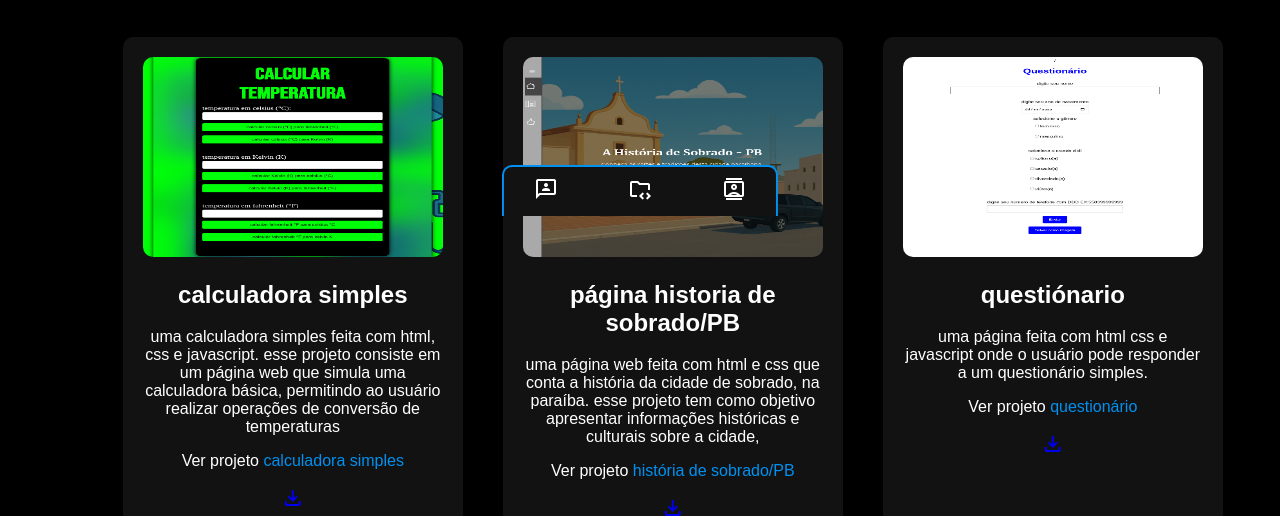
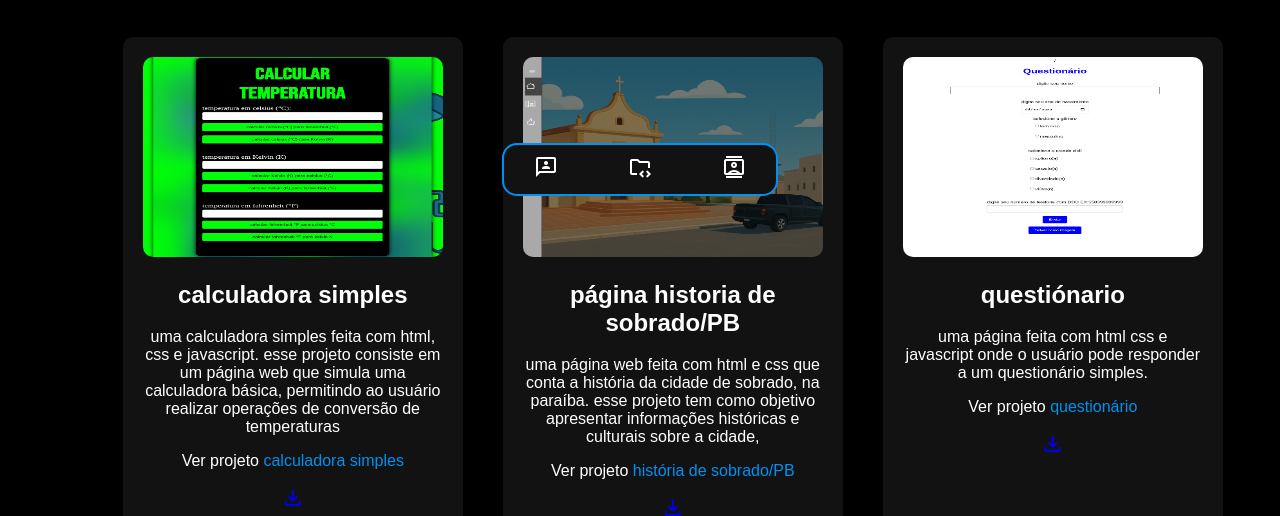
Before and after one commit to Raf693/portif-lio, a plain HTML site: page index.html in a window 1280 px wide. Shown: the part 584-1100 px from the top of the page. Drawn offline with nearby package versions, Linux system fonts and the light colour scheme; a web font is replaced by a local one.

Commit message:
pequenas mudanças no visual

```diff
--- a/index.html
+++ b/index.html
@@ -42,18 +42,15 @@
 
        .btn{
          position: fixed;
-         bottom: 0;
+         bottom: 20px;
          left: 50%;
          transform: translateX(-50%);
          display: flex;
          justify-content: center;
          gap: 10px;
-         border-top-left-radius: 10px;
-         border-top-right-radius: 10px;
          background-color: #121212;
-         border-top: #0191f1 solid 2px;
-         border-right: #0191f1 solid 2px;
-         border-left: #0191f1 solid 2px;
+         border-radius: 15px;
+         border: #0191f1 solid 2px;
         }
 
          .btn>a{
```
